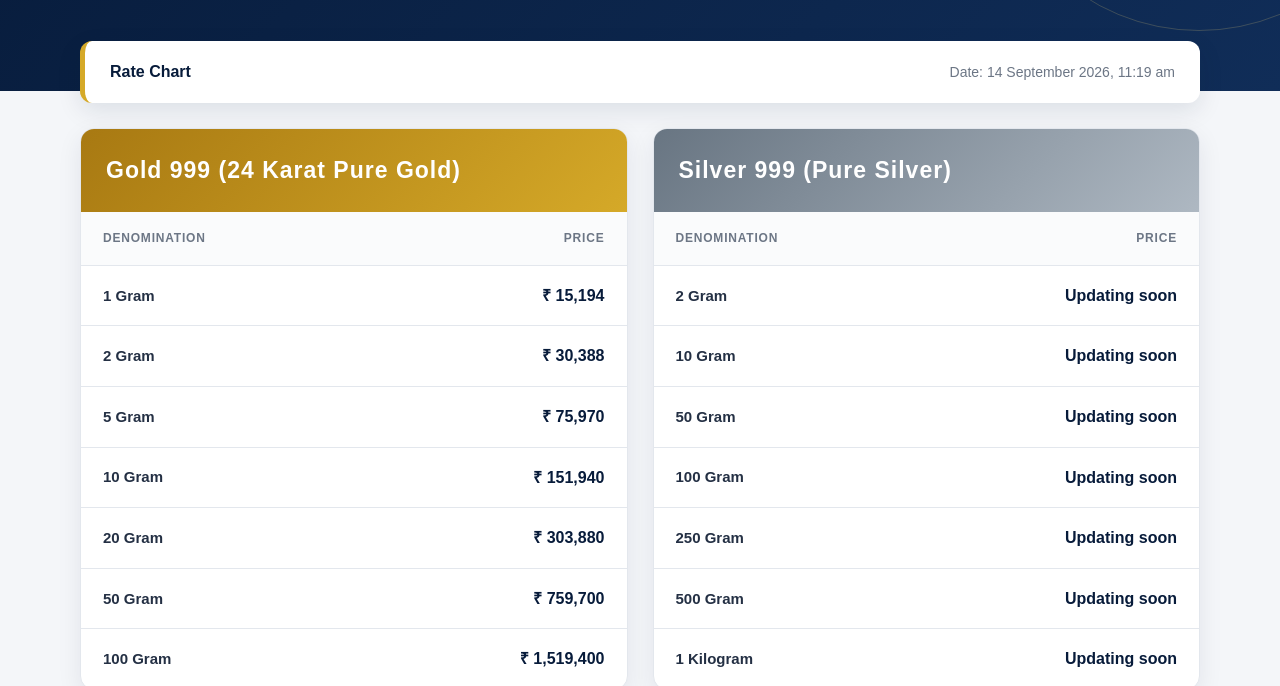
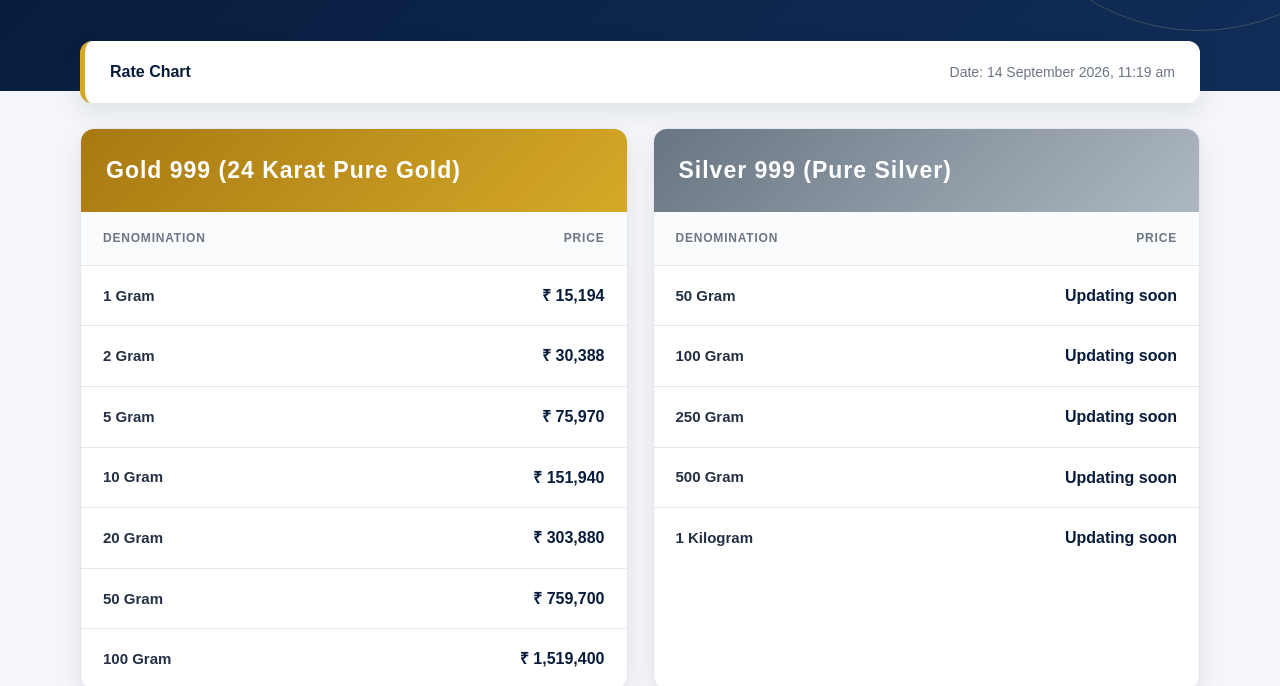
Before and after one commit to itwebdev2026-cloud/Korviana, a plain HTML site: page index.html in a window 1280 px wide. Shown: the part 414-1100 px from the top of the page. Drawn offline with Linux system fonts and the light colour scheme.

Commit message:
Update silver denominations

```diff
--- a/index.html
+++ b/index.html
@@ -457,14 +457,6 @@
                 </thead>
                 <tbody>
                   <tr>
-                    <td>2 Gram</td>
-                    <td>Updating soon</td>
-                  </tr>
-                  <tr>
-                    <td>10 Gram</td>
-                    <td>Updating soon</td>
-                  </tr>
-                  <tr>
                     <td>50 Gram</td>
                     <td>Updating soon</td>
                   </tr>
```
Also changed, not shown: p.html (+2 -2 lines).
